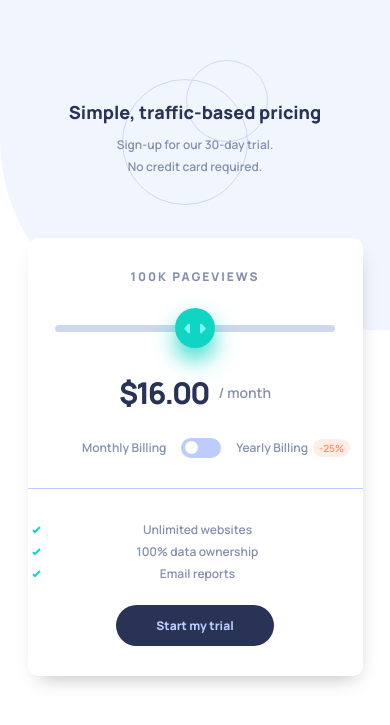
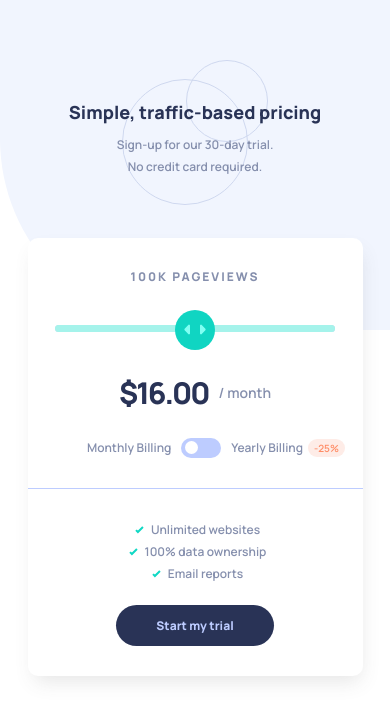
Before and after one commit to caioluna/interactive-pricing-component, a plain HTML site: page index.html in a window 390 px wide. Shown: the part 119-844 px from the top of the page. Drawn offline with Linux system fonts and the light colour scheme.

Commit message:
update: mobile layout complete

```diff
--- a/styles/style.sass
+++ b/styles/style.sass
@@ -69,7 +69,7 @@ main
   section.card
     background-color: $white
     border-radius: 10px
-    box-shadow: 2px 10px 20px -10px rgba(0, 0, 0, .3)
+    box-shadow: 2px 10px 20px -5px #50505026
 
     .controls
       border-bottom: 1px solid $pale-blue
@@ -90,24 +90,17 @@ main
         width: 95%
         height: 7px
         background-color: $whiteish-blue
-        border-radius: 12px
+        border-radius: 50px
         transition: .4s
+
+        &:focus
+          outline: none
 
         &:hover
           background-color: $pale-blue
           transition: .4s
 
         &::-moz-range-thumb
-          background: $strong-cyan url("../images/icon-slider.svg") center/auto no-repeat
-          border: 0
-          width: 40px
-          height: 40px
-          border-radius: 50%
-          cursor: pointer
-          box-shadow: 0px 12px 22px 0px #10d5c2cc
-
-        &::-webkit-slider-thumb
-          -webkit-appearance: none
           appearance: none
           background: $strong-cyan url("../images/icon-slider.svg") center/auto no-repeat
           border: 0
@@ -115,7 +108,27 @@ main
           height: 40px
           border-radius: 50%
           cursor: pointer
-          box-shadow: 0px 12px 22px 0px #10d5c2cc
+
+        &::-moz-range-progress
+          background: $soft-cyan
+          height: 100%
+          border-radius: 50px
+
+        &::-webkit-slider-thumb
+          margin-top: -15px
+          appearance: none
+          background: $strong-cyan url("../images/icon-slider.svg") center/auto no-repeat
+          border: 0
+          width: 40px
+          height: 40px
+          border-radius: 50%
+          cursor: pointer
+
+        &::-webkit-slider-runnable-track
+          -webkit-appearance: none
+          background: $soft-cyan
+          height: 100%
+          border-radius: 50px
 
       p.amount
         font-size: 30px
@@ -159,7 +172,7 @@ main
           display: inline-block
           width: 40px
           height: 20px
-          margin: 0 15px
+          margin: 0 10px
 
           input
             opacity: 0
@@ -183,7 +196,7 @@ main
             right: 0
             bottom: 0
             background-color: $pale-blue
-            transition: .4s
+            transition: .2s cubic-bezier(.8,-0.1,1,.98)
 
             &::before
               position: absolute
@@ -193,7 +206,7 @@ main
               left: 4px
               bottom: 4px
               background-color: $white
-              transition: .4s
+              transition: .2s cubic-bezier(.8,-0.1,1,.98)
 
             &.round
               border-radius: 34px
@@ -209,6 +222,7 @@ main
 
       ul.benefits
         list-style: url(../images/icon-check.svg)
+        list-style-position: inside
 
         li
           padding-left: 5px
```
Also changed, not shown: styles/style.css, 1 other file.
